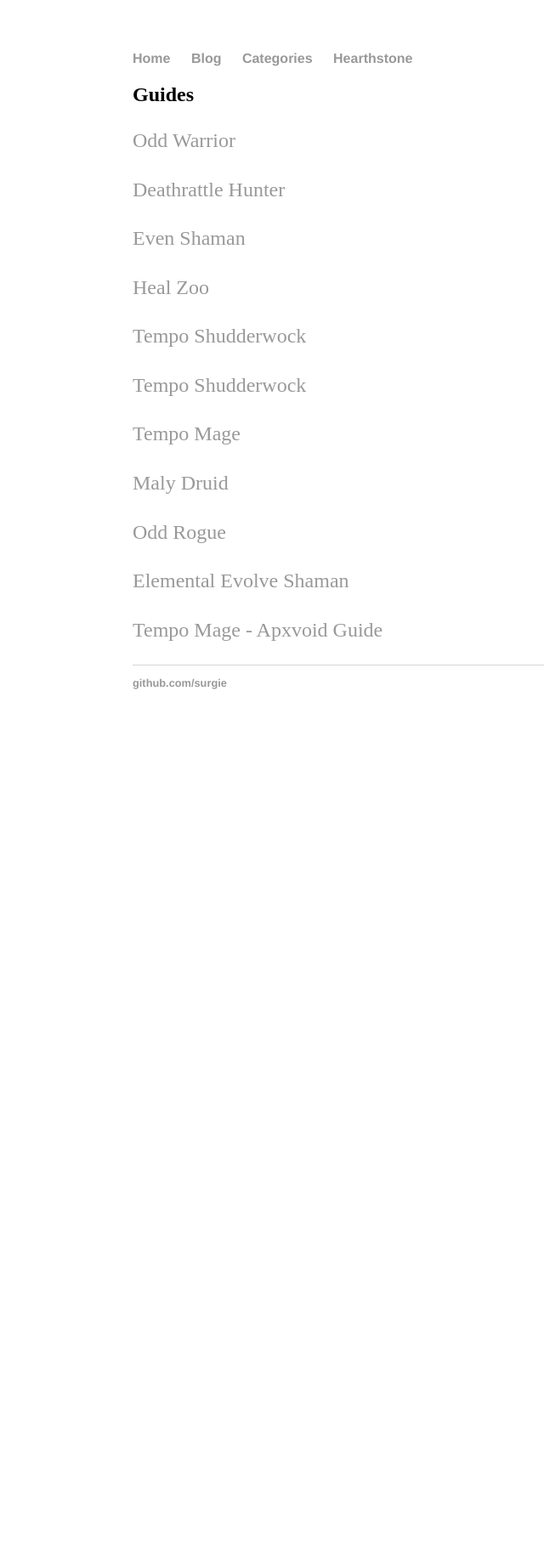
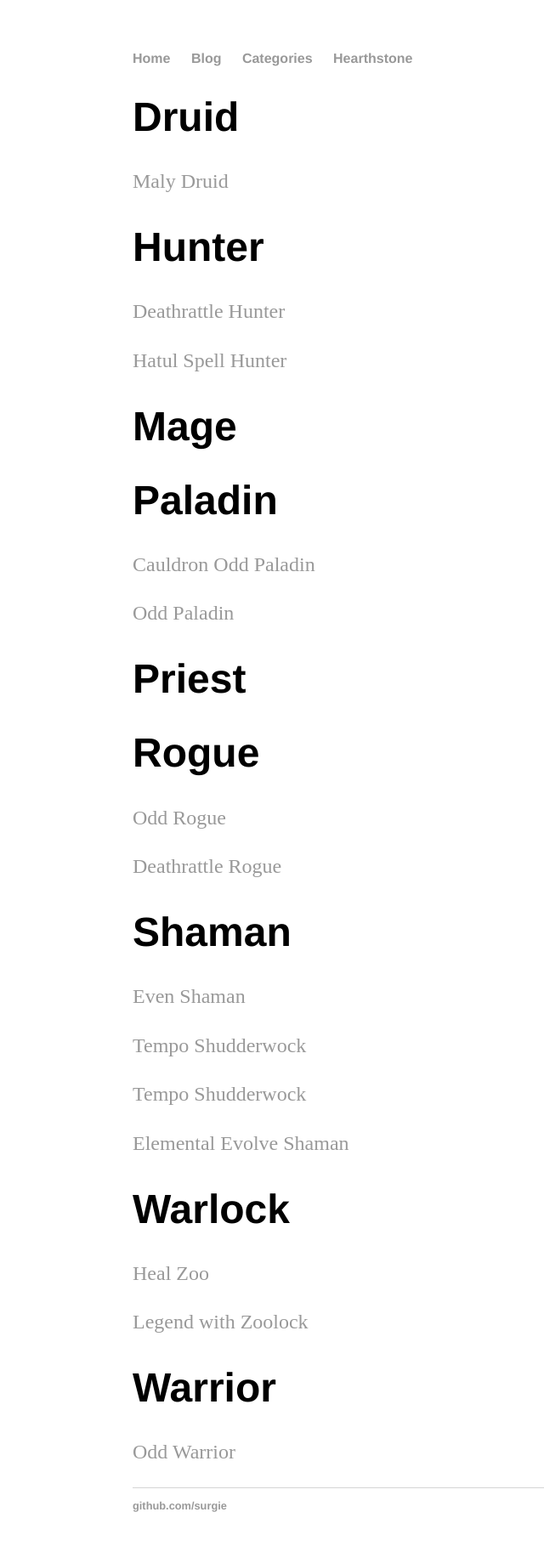
Before and after one commit to surgie/surgie.github.io, a Jekyll site: the page built from _posts/2018-10-12-tosort.md, in a window 1280 px wide. Shown: the whole page at 85% size, without its empty margins (36-676 px from the left). Built offline with Jekyll 4.4.1, drawn with Linux system fonts in a browser that asks for light colours; our own code applies the rules of GitHub Pages for plain Markdown files; before the commit the page ends 900 px from its top, so only the background shows below that.

Commit message:
Reformat To Sort list

```diff
--- a/_posts/2018-10-12-tosort.md
+++ b/_posts/2018-10-12-tosort.md
@@ -4,26 +4,48 @@
 categories: [Hearthstone, General]
 ---
 
-## Guides
+# Druid
 
-[Odd Warrior](https://www.hearthstonetopdecks.com/deck-guide/odd-warrior-deck-list-guide/)
+[Maly Druid](https://www.hearthstonetopdecks.com/deck-guide/malygos-druid-deck-list-guide/)
+
+# Hunter
 
 [Deathrattle Hunter](https://www.hearthstonetopdecks.com/deck-guide/deathrattle-hunter-deck-list-guide/)
 
+[Hatul Spell Hunter](https://www.hearthpwn.com/decks/1190293-spell-hunter-mulligan-doing-it-right-by-fall)
+
+# Mage
+
+# Paladin
+
+[Cauldron Odd Paladin](https://www.reddit.com/r/CompetitiveHS/comments/9u2pw5/legend_with_zoolock_w_void_ripper_legend_11_with/)
+
+[Odd Paladin](https://www.reddit.com/r/CompetitiveHS/comments/9uh2ut/odd_paladin_deck_guide/)
+
+# Priest
+
+# Rogue
+
+[Odd Rogue](https://www.reddit.com/r/CompetitiveHS/comments/9c7suk/observations_from_550_odd_rogue_games/)
+
+[Deathrattle Rogue](https://www.reddit.com/r/CompetitiveHS/comments/9nxjqu/top_10_legend_deathrattle_rogue_a_guide/)
+
+# Shaman
+
 [Even Shaman](https://www.hearthstonetopdecks.com/deck-guide/even-shaman-deck-list-guide/)
-
-[Heal Zoo](https://www.reddit.com/r/CompetitiveHS/comments/9i0n8f/heal_zoo_guide_repost_and_edited/)
 
 [Tempo Shudderwock](https://www.icy-veins.com/hearthstone/midrange-shudderwock-shaman-deck-list-guide)
 
 [Tempo Shudderwock](https://www.reddit.com/r/CompetitiveHS/comments/9bbayw/tempo_shudderwock_shaman_with_the_storm_bringer/)
 
-[Tempo Mage](https://www.reddit.com/r/CompetitiveHS/comments/9jiu0x/tempo_mage_guide/)
-
-[Maly Druid](https://www.hearthstonetopdecks.com/deck-guide/malygos-druid-deck-list-guide/)
-
-[Odd Rogue](https://www.reddit.com/r/CompetitiveHS/comments/9c7suk/observations_from_550_odd_rogue_games/)
-
 [Elemental Evolve Shaman](https://www.reddit.com/r/CompetitiveHS/comments/9ftqhx/legend_strategy_guide_elemental_evolve_shaman/)
 
-[Tempo Mage - Apxvoid Guide](https://www.reddit.com/r/CompetitiveHS/comments/9nty42/apxvoids_rank_1_legend_in_depth_aggro_mage_guide/)
+# Warlock
+
+[Heal Zoo](https://www.reddit.com/r/CompetitiveHS/comments/9i0n8f/heal_zoo_guide_repost_and_edited/)
+
+[Legend with Zoolock](https://www.reddit.com/r/CompetitiveHS/comments/9u2pw5/legend_with_zoolock_w_void_ripper_legend_11_with/)
+
+# Warrior
+
+[Odd Warrior](https://www.hearthstonetopdecks.com/deck-guide/odd-warrior-deck-list-guide/)
```
Also changed, not shown: _posts/2018-10-12-cubelock.md (+2 -0 lines).
